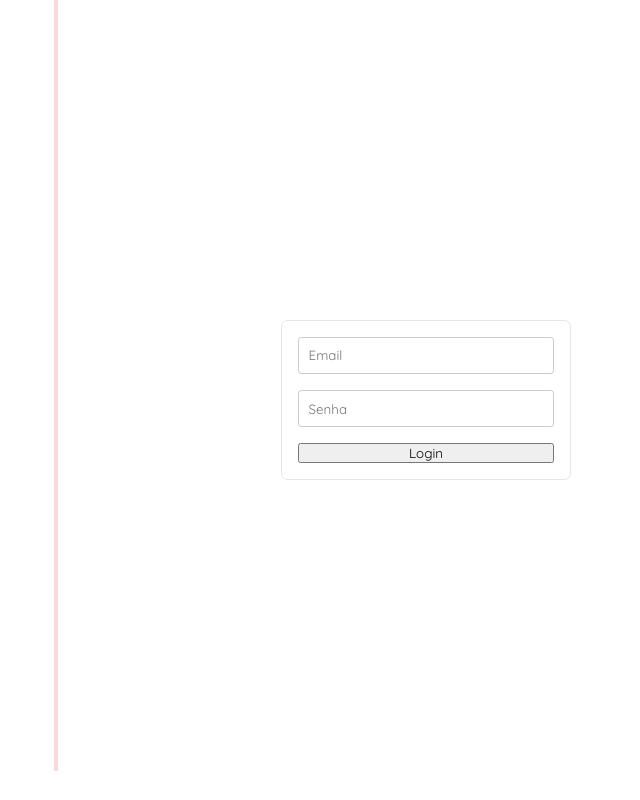
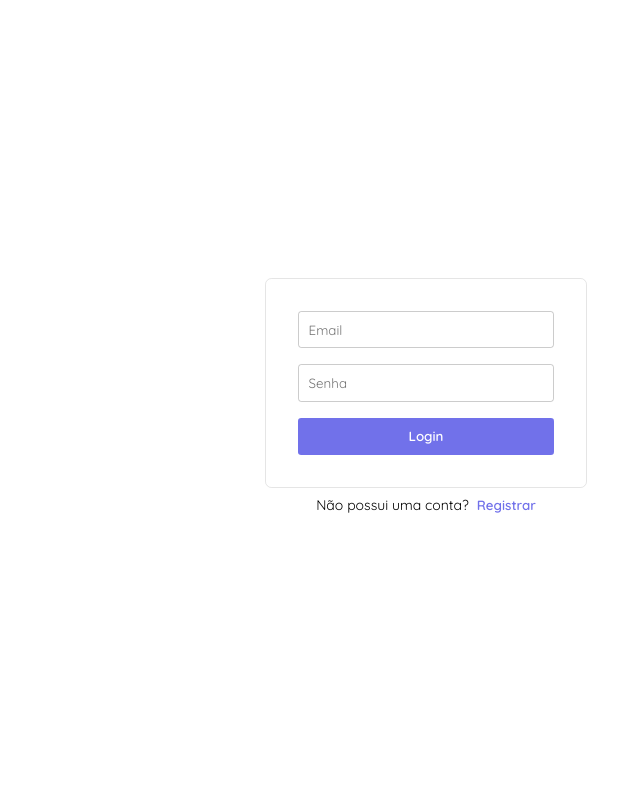
Before and after one commit to marcelotvieira/management-dashboard-ReactApp, a React (Create React App) app: page /login in a window 1280 px wide. Shown: the whole page, without its empty margins (214-854 px from the left). Built offline with nearby package versions, Linux system fonts and the light colour scheme.

Commit message:
Feat - Iniciada paginação
Construído menu de navegação lateral

```diff
--- a/src/App.js
+++ b/src/App.js
@@ -3,9 +3,11 @@ import Login from './pages/Login';
 import Home from './pages/Home';
 import './style/index.css';
 import { BrowserRouter, Switch, Route } from 'react-router-dom';
-import Header from './components/Header';
 import ProjectsProvider from './context/ProjectsProvider';
 import ClientsProvider from './context/ClientsProvider';
+import ProjectPage from './pages/Projects.page';
+import ClientPage from './pages/Clients.page';
+import DataPage from './pages/Data.page';
 
 
 function App() {
@@ -14,12 +16,14 @@ function App() {
     <BrowserRouter>
       <div className="container">
         <div className="box">
-          <Header />
           <Switch>
             <ProjectsProvider>
               <ClientsProvider>
                 <Route exact path="/login" component={Login}/>
                 <Route exact path="/" component={Home}/>
+                <Route exact path="/projects" component={ProjectPage}/>
+                <Route exact path="/clients" component={ClientPage}/>
+                <Route exact path="/data" component={DataPage}/>
               </ClientsProvider>
             </ProjectsProvider>
           </Switch>
--- a/src/components/Header.js
+++ b/src/components/Header.js
@@ -1,4 +1,5 @@
 import React, { useContext } from 'react';
+import { Link } from 'react-router-dom';
 import AppContext from '../context/AppContext';
 
 function Header() {
@@ -9,6 +10,14 @@ function Header() {
     <aside className="header">
       <h3>{ userData.firstName }</h3>
       <p className="user-email">{userData.email}</p>
+
+      <ul className="menu-tabs">
+        <li><Link to="/" >Home</Link></li>
+        <li><Link to="/projects" >Projetos</Link></li>
+        <li><Link to="/clients" >Clientes</Link></li>
+        <li><Link to="/data" >Dados</Link></li>
+
+      </ul>
     </aside>
   );
 }
--- a/src/hooks/UseLogin.js
+++ b/src/hooks/UseLogin.js
@@ -1,10 +1,14 @@
 import { useState } from 'react';
-import { getUser, userLogin } from '../services/request';
+import { getUser, userLogin, userRegister } from '../services/request';
 
 
 const Uselogin = () => {
   const [user, setUser] = useState();
   const [userData, setUserData] = useState({});
+  const [registerSucces, setRegisterSucces] = useState(false);
+  const [inputError, setInputError] = useState(false);
+  const [currAction, setCurrAction] = useState('login');
+
 
   const login = (payload) => {
     userLogin(payload)
@@ -12,7 +16,16 @@ const Uselogin = () => {
         setUser(res.data.token);
         localStorage.setItem('user', res.data.token);
       })
-      .catch(err => console.log(err.response.data));
+      .catch(err => setInputError(err.response.data.message));
+  };
+
+  const register = (payload) => {
+    userRegister(payload)
+      .then(() => {
+        setRegisterSucces(true);
+        setCurrAction('login');
+      })
+      .catch(err => setInputError(err.response.data.message));
   };
 
   const getUserData = (payload, user) => {
@@ -24,7 +37,7 @@ const Uselogin = () => {
   };
 
 
-  return { user, login, setUser, getUserData, userData, setUserData };
+  return { setCurrAction, currAction, user, login, setUser, getUserData, userData, setUserData, register, registerSucces, inputError };
 };
 
 export default Uselogin;
--- /dev/null
+++ b/src/pages/Clients.page.js
@@ -0,0 +1,17 @@
+import React, { useContext } from 'react';
+import Header from '../components/Header';
+import { Redirect } from 'react-router-dom';
+import AppContext from '../context/AppContext';
+
+
+function ClientPage() {
+
+  const { user } = useContext(AppContext);
+
+  if (!user) return <Redirect to="/" />;
+  return <div>
+    <Header />
+  </div>;
+}
+
+export default ClientPage;
--- /dev/null
+++ b/src/pages/Data.page.js
@@ -0,0 +1,17 @@
+import React, { useContext } from 'react';
+import Header from '../components/Header';
+import { Redirect } from 'react-router-dom';
+import AppContext from '../context/AppContext';
+
+
+function DataPage() {
+
+  const { user } = useContext(AppContext);
+
+  if (!user) return <Redirect to="/" />;
+  return <div>
+    <Header />
+  </div>;
+}
+
+export default DataPage;
--- a/src/pages/Login.js
+++ b/src/pages/Login.js
@@ -6,11 +6,10 @@ import AppContext from '../context/AppContext';
 
 function Login() {
 
-  const { login, user } = useContext(AppContext);
+  const { currAction, setCurrAction, login, user, register, inputError, registerSucces } = useContext(AppContext);
 
 
-  const handleSubmit = (e) => {
-    e.preventDefault();
+  const loginSubmit = (e) => {
     const payload = {
       email: e.target[0].value,
       password: e.target[1].value
@@ -18,12 +17,61 @@ function Login() {
     login(payload);
   };
 
+  const registerSubmit = (e) => {
+    const payload = {
+      firstName: e.target[0].value,
+      lastName: e.target[1].value,
+      email: e.target[2].value,
+      password: e.target[3].value,
+    };
+    register(payload);
+  };
+
+
+  const handleSubmit = (e) => {
+    e.preventDefault();
+    currAction === 'login' ? loginSubmit(e) : registerSubmit(e);
+  };
+
   if (user) return <Redirect to="/" />;
 
+  if (currAction === 'register') {
+    return (
+      <div className="register">
+        <div className="formBox">
+          { inputError && <p className="input-error">{inputError}</p>}
+          <form
+            onSubmit={handleSubmit}
+          >
+            <label htmlFor="firstName">
+              <input placeholder='Nome' name="firstName" id="firstName" type="text"/>
+            </label>
+            <label htmlFor="lastName">
+              <input placeholder='Sobrenome' name="lastName" id="lastName" type="text"/>
+            </label>
+            <label htmlFor="email">
+              <input placeholder='Email' name="email" id="email" type="text"/>
+            </label>
+            <label htmlFor="password">
+              <input placeholder='Senha' name="password" id="password" type="password"/>
+            </label>
+            <button type="submit">
+            Registrar
+            </button>
+          </form>
+          <p>Já possui uma conta?
+            <button onClick={() => setCurrAction('login')}>Login</button>
+          </p>
+        </div>
+      </div>
+    );
+  }
 
   return (
     <div className="login">
       <div className="formBox">
+        { registerSucces && <p className="input-success">Registro realizado com sucesso.</p>}
+        { inputError && <p className="input-error">{inputError}</p>}
         <form
           onSubmit={handleSubmit}
         >
@@ -37,8 +85,10 @@ function Login() {
             Login
           </button>
         </form>
+        <p>Não possui uma conta?
+          <button onClick={() => setCurrAction('register')}>Registrar</button>
+        </p>
       </div>
-
     </div>
   );
 }
--- a/src/services/request.js
+++ b/src/services/request.js
@@ -3,6 +3,13 @@ import axios from 'axios';
 export const userLogin = (payload) => {
   return axios.post(
     'http://localhost:3001/user/login',
+    payload
+  );
+};
+
+export const userRegister = (payload) => {
+  return axios.post(
+    'http://localhost:3001/user/register',
     payload
   );
 };
--- a/src/style/index.css
+++ b/src/style/index.css
@@ -22,11 +22,11 @@
   display: flex;
 }
 
-.login {
+.login, .register {
   width: 100%;
   height: 100%;
 }
-.login .formBox {
+.login .formBox, .register .formBox {
   position: absolute;
   top: 0;
   bottom: 0;
@@ -39,24 +39,53 @@
   height: fit-content;
   padding: 3rem;
 }
-.login .formBox form {
+.login .formBox form, .register .formBox form {
   border: 1px solid rgba(0, 0, 0, 0.1);
   border-radius: 0.4rem;
   width: -moz-fit-content;
   width: fit-content;
   height: -moz-fit-content;
   height: fit-content;
-  padding: 1rem;
+  padding: 2rem;
   display: flex;
   flex-direction: column;
   gap: 1rem;
 }
-.login .formBox form input {
+.login .formBox form input, .register .formBox form input {
   border: 1px solid rgba(0, 0, 0, 0.2);
   border-radius: 0.2rem;
   width: 100%;
   min-width: 16rem;
   padding: 0.6rem;
+}
+.login .formBox form button, .register .formBox form button {
+  padding: 0.6rem;
+  border: none;
+  background-color: rgb(113, 113, 234);
+  color: white;
+  font-weight: 600;
+  cursor: pointer;
+  border-radius: 0.2rem;
+  border: 1px solid transparent;
+  transition: 0.1s;
+}
+.login .formBox form button:hover, .register .formBox form button:hover {
+  background-color: white;
+  color: rgb(113, 113, 234);
+  border: 1px solid rgb(113, 113, 234);
+}
+.login .formBox p, .register .formBox p {
+  font-size: 14px;
+  text-align: center;
+  margin: 0.5rem;
+}
+.login .formBox p button, .register .formBox p button {
+  border: none;
+  background: none;
+  color: rgb(113, 113, 234);
+  font-weight: 600;
+  cursor: pointer;
+  margin-left: 0.5rem;
 }
 
 .page {
@@ -69,11 +98,10 @@
 
 .header {
   padding: 2rem;
-  border-right: 4px solid rgba(212, 78, 78, 0.2);
   background-color: white;
   width: 16%;
   min-width: 17rem;
-  height: 96.4vh;
+  height: 100%;
 }
 .header h3 {
   font-size: 1rem;
@@ -310,6 +338,38 @@ input {
   color: red;
   font-weight: 500;
   font-size: 14px;
+  margin: 0.5rem 0;
+}
+
+.input-success {
+  color: rgb(161, 154, 241);
+  font-weight: 500;
+  font-size: 14px;
+  margin: 0.5rem 0rem;
+}
+
+.title {
+  font-weight: 600;
+  font-size: 1.5rem;
+  color: rgb(80, 80, 89);
+  margin: 1rem 0;
+}
+
+.menu-tabs {
+  text-align: left;
+  list-style: none;
+  font-size: 14px;
+  font-weight: 600;
+  color: rgb(80, 80, 89);
+  margin: 6rem 2rem;
+  border-right: 4px dotted rgba(128, 128, 128, 0.2);
+}
+.menu-tabs li {
+  margin: 1rem 0;
+}
+.menu-tabs li:hover {
+  color: rgb(161, 154, 241);
+  cursor: pointer;
 }
 
 .flex {
--- a/src/style/index.scss
+++ b/src/style/index.scss
@@ -25,7 +25,7 @@
     }
 }
 
-.login {
+.login, .register {
     width: 100%;
     height: 100%;
 
@@ -45,7 +45,7 @@
             border-radius: .4rem;
             width: fit-content;
             height: fit-content;
-            padding: 1rem;
+            padding: 2rem;
             display: flex;
             flex-direction: column;
             gap: 1rem;
@@ -58,6 +58,36 @@
                 padding: .6rem;
             }
 
+            button {
+                padding: .6rem;
+                border: none;
+                background-color: rgb(113, 113, 234);
+                color: white;
+                font-weight: 600;
+                cursor: pointer;
+                border-radius: .2rem;
+                border: 1px solid transparent;
+                transition: .1s;
+                &:hover {
+                    background-color: white;
+                    color: rgb(113, 113, 234);
+                    border: 1px solid rgb(113, 113, 234);
+                }
+            }
+
+        }
+        p {
+            font-size: 14px;
+            text-align: center;
+            margin: .5rem;
+            button {
+                border: none;
+                background: none;
+                color: rgb(113, 113, 234);
+                font-weight: 600;
+                cursor: pointer;
+                margin-left: .5rem;
+            }
         }
     }
 
@@ -78,11 +108,10 @@
 
 .header {
     padding: 2rem;
-    border-right: 4px solid rgba(212, 78, 78, 0.2);
     background-color: white;
     width: 16%;
     min-width: 17rem;
-    height: 96.4vh;
+    height: 100%;
     h3 {
         font-size: 1rem;
         color: rgb(113, 113, 234);
@@ -322,6 +351,39 @@ input {
     color: red;
     font-weight: 500;
     font-size: 14px;
+    margin: .5rem 0;
+}
+
+.input-success {
+    color: rgb(161, 154, 241);
+    font-weight: 500;
+    font-size: 14px;
+    margin: .5rem 0rem;
+}
+
+.title {
+    font-weight: 600;
+    font-size: 1.5rem;
+    color: rgb(80, 80, 89);
+    margin: 1rem 0;
+}
+
+.menu-tabs {
+    text-align: left;
+    list-style: none;
+    font-size: 14px;
+    font-weight: 600;
+    color: rgb(80, 80, 89);
+    margin: 6rem 2rem;
+    border-right: 4px dotted rgba(128, 128, 128, 0.2);
+    li {
+        margin: 1rem 0;
+        &:hover {
+            color: rgb(161, 154, 241);
+            cursor: pointer;
+        }
+    }
+
 }
 
 
```
Also changed, not shown: src/components/Projects.js (+6 -10 lines), src/pages/Home.js (+5 -22 lines), src/pages/Projects.page.js (added, +48 -0 lines), 1 other file (tests, documents, lock files or other folders).
